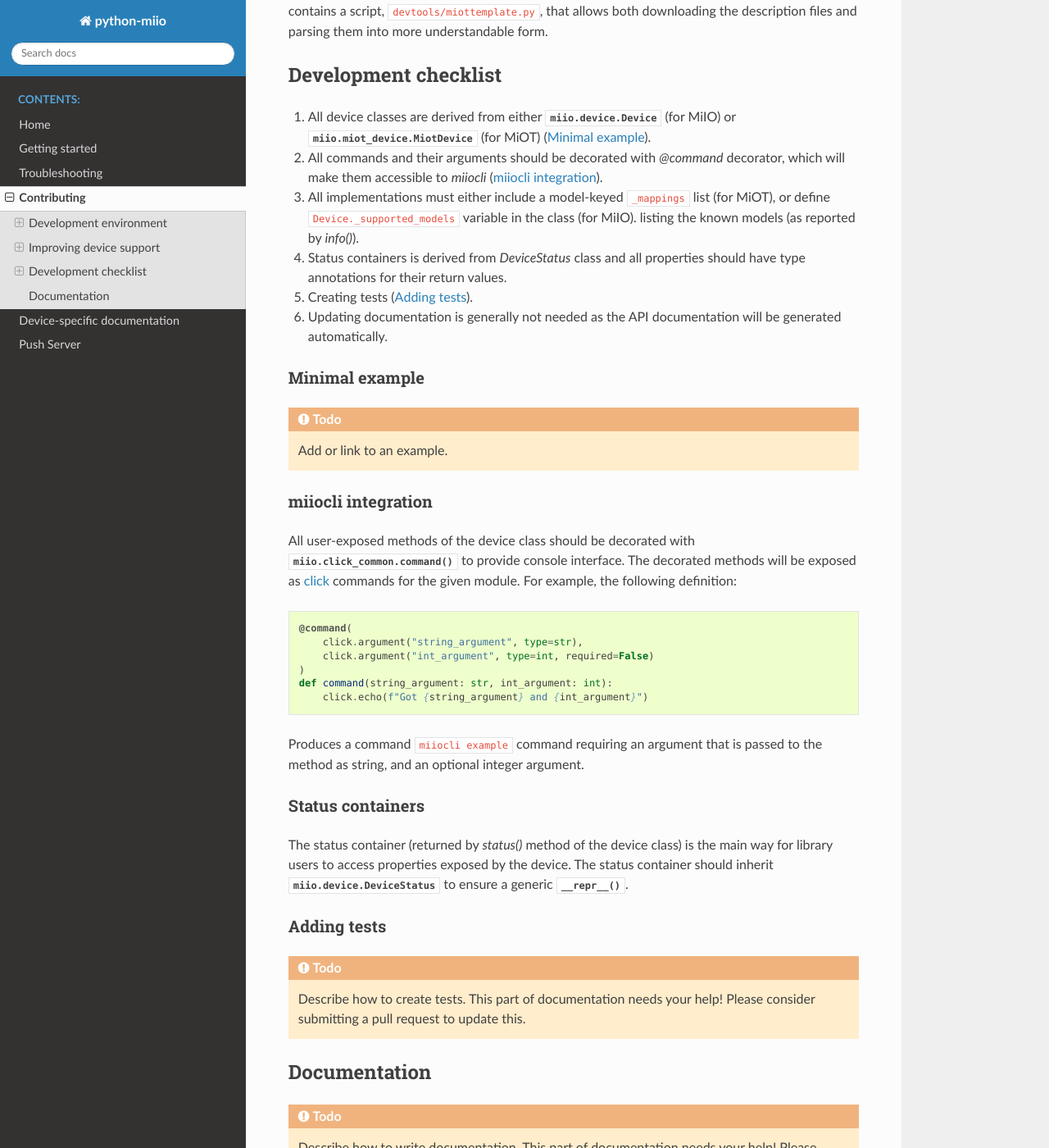
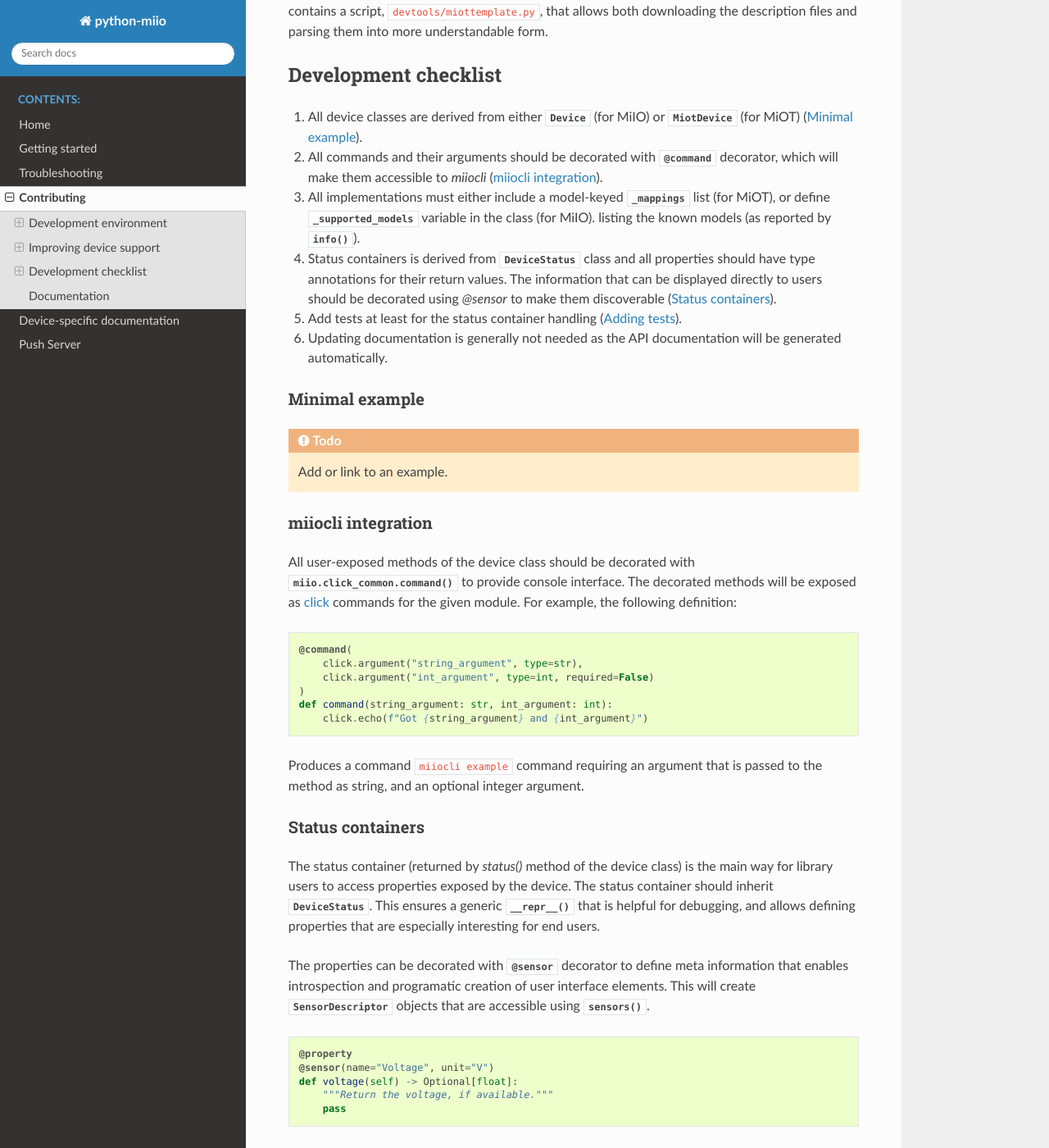
Before and after one commit to rytilahti/python-miio, a Sphinx documentation site: the page built from docs/contributing.rst, in a window 1280 px wide and 1400 px high, scrolled down 2459 px. Shown: the whole window at 82% size. Built offline with Sphinx 7.4.7 and the Read the Docs theme 2.0.0, drawn with Linux system fonts in a browser that asks for light colours; pages that are not in the unit, such as notebooks, are missing from menus.

Commit message:
Add docs

```diff
--- a/docs/contributing.rst
+++ b/docs/contributing.rst
@@ -114,16 +114,17 @@ downloading the description files and parsing them into more understandable form
 Development checklist
 ---------------------
 
-1. All device classes are derived from either :class:`miio.device.Device` (for MiIO)
-   or :class:`miio.miot_device.MiotDevice` (for MiOT) (:ref:`minimal_example`).
-2. All commands and their arguments should be decorated with `@command` decorator,
+1. All device classes are derived from either :class:`~miio.device.Device` (for MiIO)
+   or :class:`~miio.miot_device.MiotDevice` (for MiOT) (:ref:`minimal_example`).
+2. All commands and their arguments should be decorated with :meth:`@command <miio.click_common.command>` decorator,
    which will make them accessible to `miiocli` (:ref:`miiocli`).
-3. All implementations must either include a model-keyed ``_mappings`` list (for MiOT),
-   or define ``Device._supported_models`` variable in the class (for MiIO).
-   listing the known models (as reported by `info()`).
-4. Status containers is derived from `DeviceStatus` class and all properties should
-   have type annotations for their return values.
-5. Creating tests (:ref:`adding_tests`).
+3. All implementations must either include a model-keyed :obj:`~miio.device.Device._mappings` list (for MiOT),
+   or define :obj:`~miio.device.Device._supported_models` variable in the class (for MiIO).
+   listing the known models (as reported by :meth:`~miio.device.Device.info()`).
+4. Status containers is derived from :class:`~miio.devicestatus.DeviceStatus` class and all properties should
+   have type annotations for their return values. The information that can be displayed
+   directly to users should be decorated using `@sensor` to make them discoverable (:ref:`status_containers`).
+5. Add tests at least for the status container handling (:ref:`adding_tests`).
 6. Updating documentation is generally not needed as the API documentation
    will be generated automatically.
 
@@ -160,12 +161,29 @@ Produces a command ``miiocli example`` command requiring an argument
 that is passed to the method as string, and an optional integer argument.
 
 
+.. _status_containers:
+
 Status containers
 ~~~~~~~~~~~~~~~~~
 
 The status container (returned by `status()` method of the device class)
 is the main way for library users to access properties exposed by the device.
-The status container should inherit :class:`miio.device.DeviceStatus` to ensure a generic :meth:`__repr__`.
+The status container should inherit :class:`~miio.devicestatus.DeviceStatus`.
+This ensures a generic :meth:`__repr__` that is helpful for debugging,
+and allows defining properties that are especially interesting for end users.
+
+The properties can be decorated with :meth:`@sensor <miio.devicestatus.sensor>` decorator to
+define meta information that enables introspection and programatic creation of user interface elements.
+This will create :class:`~miio.descriptors.SensorDescriptor` objects that are accessible
+using :meth:`~miio.device.Device.sensors`.
+
+.. code-block:: python
+
+    @property
+    @sensor(name="Voltage", unit="V")
+    def voltage(self) -> Optional[float]:
+        """Return the voltage, if available."""
+        pass
 
 
 
```
